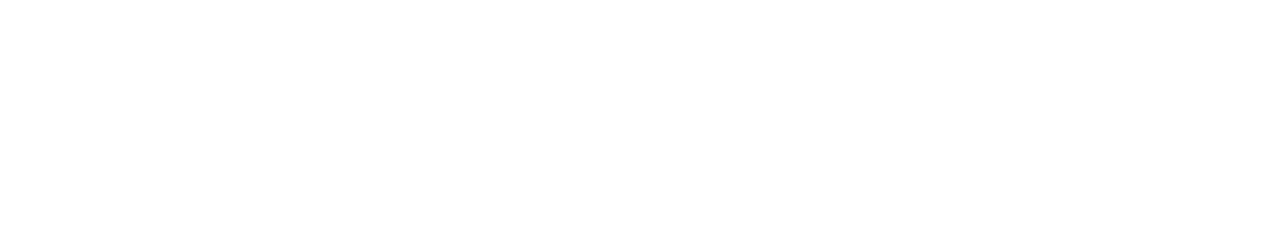
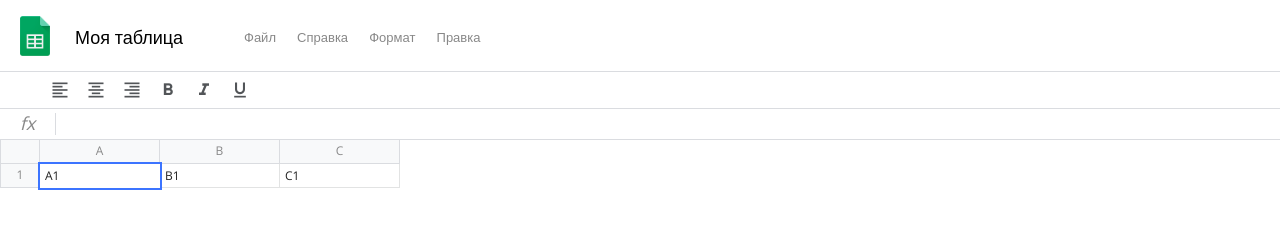
Before and after one commit to steadyGuy/js_project, a website built with webpack: page src/index.html in a window 1280 px wide. Built offline with nearby package versions, Linux system fonts and the light colour scheme.

Commit message:
finish layout

```diff
--- /dev/null
+++ b/src/css/_mixins.css
@@ -0,0 +1,3 @@
+.top_indention {
+  margin-top: 6px;
+}
--- /dev/null
+++ b/src/css/_variables.css
@@ -0,0 +1,8 @@
+:root {
+  --accentColor: #3c86e6;
+  --grayColor: #dadce0;
+
+  --cellWidth: 40px;
+  --cellWidthMain: 120px;
+  --rowHeight: 24px;
+}
--- /dev/null
+++ b/src/css/button.css
@@ -0,0 +1,16 @@
+.button {
+  color: #525558;
+  display: flex;
+}
+
+.button__icon {
+  font-size: 20px;
+  margin-left: 8px;
+  cursor: pointer;
+  border-radius: 3px;
+  padding: 4px;
+}
+
+.button__icon:hover {
+  background-color: #f0f0f0;
+}
--- /dev/null
+++ b/src/css/formula.css
@@ -0,0 +1,26 @@
+
+
+
+.formula {
+  display: flex;
+  /* Це потвор */
+  padding: 4px 0;
+  padding-left: 16px;
+  border-bottom: 1px solid var(--grayColor);
+}
+
+.formula__info {
+  text-align: center;
+  font-size: 18px;
+  font-style: italic;
+  border-right: 1px solid var(--grayColor);
+  min-width: var(--cellWidth);
+  padding-right: 16px;
+}
+
+.formula__input {
+  padding: 4px 6px;
+  outline: none;
+  width: 100%;
+  color: #222222;
+}
--- /dev/null
+++ b/src/css/header.css
@@ -0,0 +1,35 @@
+@import "_variables.css";
+@import "_mixins.css";
+
+.header_indention {
+  margin-top: 16px;
+}
+
+.header {
+  display: flex;
+  max-height: 80px;
+  align-items: center;
+}
+
+.header__logo {
+  width: 100%;
+}
+
+.header__table-name {
+  height: 28px;
+  max-width: 150px;
+  border: solid 1.5px transparent;
+  margin-left: 16px;
+  font-size: 18px;
+  padding: 4px 4px 4px 8px;
+  border-radius: 3px;
+}
+
+.header__table-name:hover {
+  border-color: var(--grayColor);
+}
+
+.header__table-name:focus {
+  outline: none;
+  border: solid 1.5px var(--accentColor);
+}
--- a/src/css/index.css
+++ b/src/css/index.css
@@ -1,7 +1,34 @@
-:root {
-  --newColor: white;
+@import url('https://fonts.googleapis.com/css2?family=Open+Sans:wght@300;400;700&display=swap');
+@import "~normalize.css";
+
+@import "logo.css";
+@import "header.css";
+@import "nav.css";
+@import "toolbar.css";
+@import "button.css";
+@import "formula.css";
+@import "table.css";
+
+
+
+* {
+  margin: 0;
+  padding: 0;
+  box-sizing: border-box;
 }
 
 body {
-  background-color: var(--newColor);
+  font-family: 'Open Sans', sans-serif;
+  font-size: 12px;
 }
+
+.excel {
+  position: relative;
+  color: #888;
+  height: 100%;
+  max-width: 100%;
+}
+
+.container {
+  padding: 0 20px 0 20px;
+}
--- /dev/null
+++ b/src/css/logo.css
@@ -0,0 +1,8 @@
+
+.logo {
+  max-width: 30px;
+}
+
+.logo__img {
+  width: 100%;
+}
--- /dev/null
+++ b/src/css/nav.css
@@ -0,0 +1,18 @@
+
+.nav__list {
+  list-style-type: none;
+  margin-left: 16px;
+  cursor: pointer;
+}
+
+.nav__item {
+  display: inline-block;
+  padding: 6px;
+  border-radius: 3px;
+  font-size: 13px;
+  margin-left: 6px;
+}
+
+.nav__item:hover {
+  background-color: #f0f0f0;
+}
--- /dev/null
+++ b/src/css/table.css
@@ -0,0 +1,59 @@
+.table {
+  position: relative;
+  overflow-x: auto;
+  padding-bottom: 2px;
+}
+
+.table__row {
+  display: flex;
+  flex-direction: row;
+  min-height: 20px;
+  height: var(--rowHeight);
+}
+
+.table__info {
+  display: flex;
+  justify-content: center;
+  align-items: center;
+  min-width: var(--cellWidth);
+  border: solid 1px var(--grayColor);
+  background-color: #f8f9fa;
+  border-top: none;
+  height: 100%;
+}
+
+.table__data {
+  display: flex;
+}
+
+.table__column {
+  display: flex;
+  justify-content: center;
+  align-items: center;
+  background-color: #f8f9fa;
+  min-width: 40px;
+  width: var(--cellWidthMain);
+  border: solid 1px var(--grayColor);
+  height: 100%;
+  border-top: none;
+  border-left: none;
+}
+
+.table__cell {
+  min-width: 40px;
+  padding: 5px;
+  width: var(--cellWidthMain);
+  height: 100%;
+  border: 1px solid #e2e3e3;
+  border-top: none;
+  border-left: none;
+  color: #222222;
+  white-space: nowrap;
+  outline: none;
+}
+
+.table__cell_selected {
+  border: none;
+  outline: 2px solid #3c74ff;
+  z-index: 2;
+}
--- /dev/null
+++ b/src/css/toolbar.css
@@ -0,0 +1,13 @@
+.toolbar {
+  background-color: #fff;
+  border-top: 1px solid var(--grayColor);
+  border-bottom: 1px solid var(--grayColor);
+  /* Це потвор */
+  padding: 4px 0;
+  padding-left: 38px;
+  display: flex;
+}
+
+.toolbar_top-indention {
+  margin-top: 12px;
+}
--- a/src/index.html
+++ b/src/index.html
@@ -1,12 +1,109 @@
 <!DOCTYPE html>
 <html lang="en">
+
 <head>
   <meta charset="UTF-8" />
   <meta name="viewport" content="width=device-width, initial-scale=1.0" />
-    <link rel="shortcut icon" href="favicon.ico" />
+  <link rel="shortcut icon" href="./img/favicon.ico" />
   <title>Some title</title>
+  <link href="https://fonts.googleapis.com/icon?family=Material+Icons" rel="stylesheet">
+  <link href="https://unpkg.com/material-components-web@latest/dist/material-components-web.min.css" rel="stylesheet">
 </head>
+
 <body>
-    <div id="app" class="container"></div>
+  <div id="app">
+    <div class="excel">
+
+      <div class="container">
+        <div class="header header_indention">
+
+          <div class="logo header__logo">
+            <img src="./img/logo.png" class="logo__img" alt="Logo of spreadsheets">
+          </div>
+
+          <input type="text" value="Моя таблица" class="header__table-name">
+          <div class="nav">
+            <nav>
+              <ul class="nav__list">
+                <li class="nav__item">Файл</li>
+                <li class="nav__item">Справка</li>
+                <li class="nav__item">Формат</li>
+                <li class="nav__item">Правка</li>
+              </ul>
+            </nav>
+          </div>
+        </div>
+      </div>
+
+      <div class="toolbar toolbar_top-indention">
+
+        <div class="button">
+          <span class="material-icons button__icon">
+            format_align_left
+          </span>
+        </div>
+        <div class="button">
+          <span class="material-icons button__icon">
+            format_align_center
+          </span>
+        </div>
+        <div class="button">
+          <span class="material-icons button__icon">
+            format_align_right
+          </span>
+        </div>
+        <div class="button">
+          <span class="material-icons button__icon">
+            format_bold
+          </span>
+        </div>
+        <div class="button">
+          <span class="material-icons button__icon">
+            format_italic
+          </span>
+        </div>
+        <div class="button">
+          <span class="material-icons button__icon">
+            format_underlined
+          </span>
+        </div>
+      </div>
+
+      <div class="formula">
+        <div class="formula__info">
+          fx
+        </div>
+        <div class="formula__input" contenteditable="" spellcheck="false">
+        </div>
+      </div>
+
+      <div class="table">
+        <div class="table__row">
+
+          <div class="table__info"></div>
+
+          <div class="table__data">
+            <div class="table__column">A</div>
+            <div class="table__column">B</div>
+            <div class="table__column">C</div>
+          </div>
+
+        </div>
+
+        <div class="table__row">
+          <div class="table__info">1</div>
+          <div class="table__data">
+            <div class="table__cell table__cell_selected" contenteditable="">A1</div>
+            <div class="table__cell" contenteditable="">B1</div>
+            <div class="table__cell" contenteditable="">C1</div>
+          </div>
+        </div>
+      </div>
+    </div>
+
+    </div>
+
+  </div>
 </body>
+
 </html>
--- a/src/index.js
+++ b/src/index.js
@@ -1,4 +1,4 @@
 import './module';
 import './css/index.css';
 
-console.log('Hello, world!');
+console.log('Hello, worlasdsadsadsad!');
--- a/webpack.config.js
+++ b/webpack.config.js
@@ -53,8 +53,8 @@ module.exports = {
     }),
     new CopyPlugin({
       patterns: [{
-        from: path.resolve(__dirname, 'src/favicon.ico'),
-        to: path.resolve(__dirname, 'dist'),
+        from: path.resolve(__dirname, 'src/img'),
+        to: path.resolve(__dirname, 'dist/img'),
       }],
     }),
     new MiniCssExtractPlugin({
@@ -63,12 +63,24 @@ module.exports = {
   ],
   devtool: isDev ? 'source-map' : false,
   devServer: {
-    contentBase: path.join(__dirname, 'dist'),
+    contentBase: path.join(__dirname, 'src'),
+    watchContentBase: isDev, // чтобы обновлять html файл
     hot: isDev,
     port: 3000,
   },
   module: {
     rules: [
+      {
+        test: /\.(png|jpg|jpe?g|gif)$/i,
+        loader: 'file-loader',
+        options: {
+          name: '[name].[ext]',
+        },
+      },
+      {
+        test: /\.(png|jpg|jpe?g|gif)$/i,
+        loader: 'image-webpack-loader',
+      },
       {
         test: /\.css$/i,
         use: [
```
Also changed, not shown: package.json (+6 -2 lines), src/img/favicon.ico (renamed from src/favicon.ico), src/img/logo.png (added), 1 other file. Lines whose indentation alone changed are shown as unchanged.
